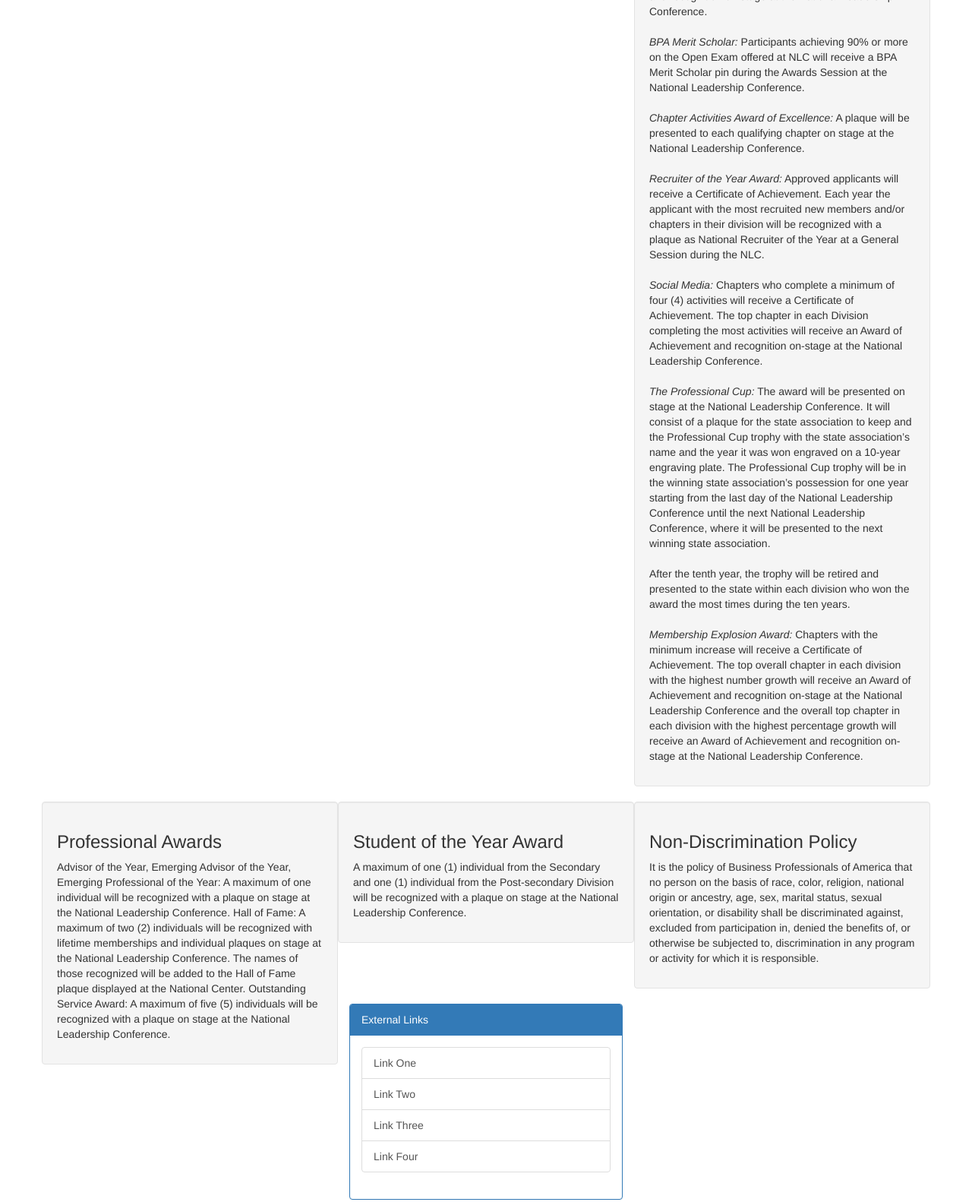
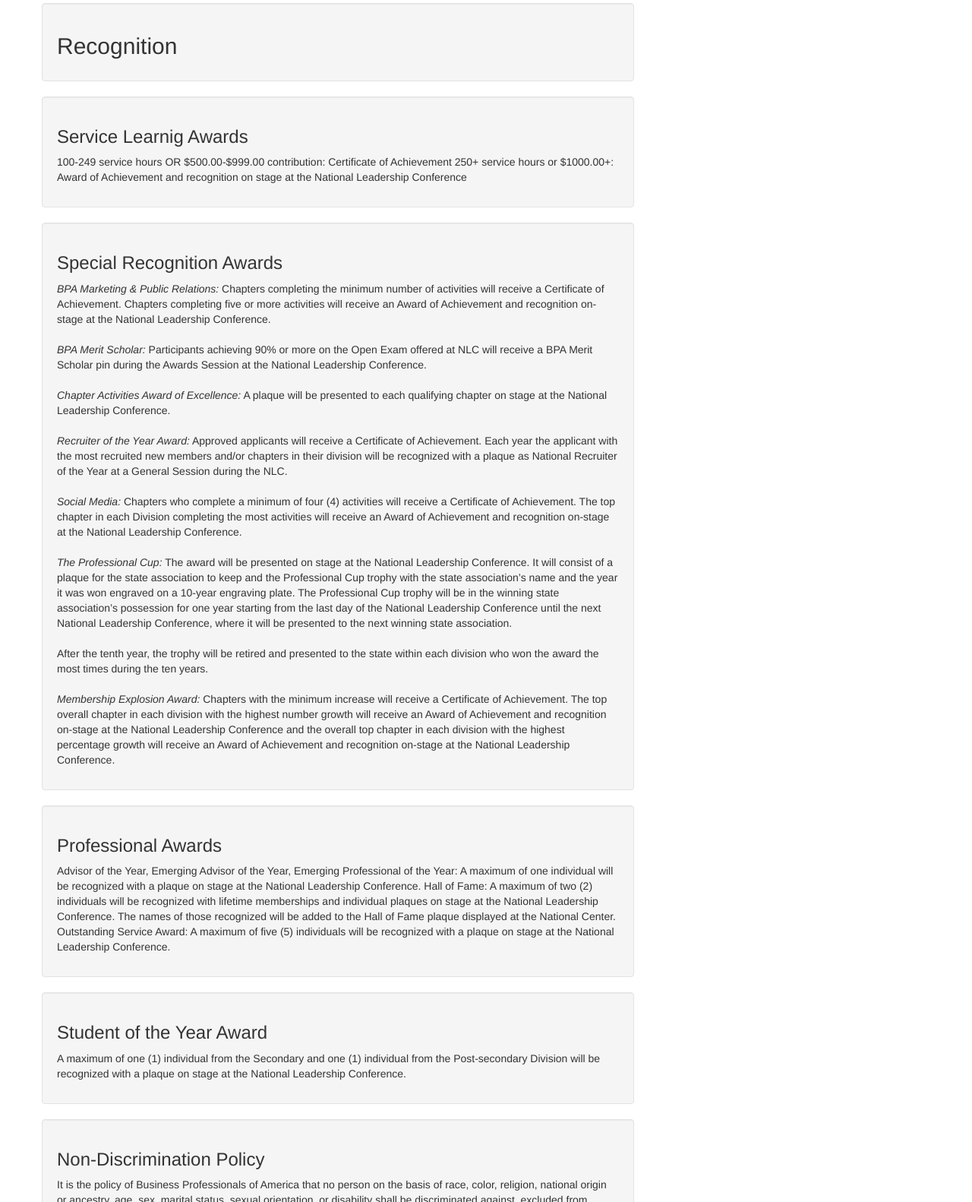
Before and after one commit to SquintyWolfe/bpa, a plain HTML site: page bpasiteNEW/index.htm in a window 1280 px wide. Shown: the part 1140-2722 px from the top of the page at 76% size. Drawn offline with Linux system fonts and the light colour scheme.

Commit message:
I moved the links towards the top
I also figured out the issue that we had.

```diff
--- a/bpasiteNEW/index.htm
+++ b/bpasiteNEW/index.htm
@@ -80,6 +80,19 @@
                    <h1>BPA Cares Program</h1>
                     <p>A BPA chapter aligned with the goals and mission of Business Professional of America is concerned with service. Business Professionals of America recommends chapters become involved in one or more of the BPA Cares programs it offers. Participation in this program means that members are engaging in worthwhile projects while having the opportunity to receive recognition from the national organization.</p>
                 </div><!--END MAIN CONTENT COLUMN-->
+                                <div class="col-xs-12 col-md-4">
+                    <div class="panel panel-primary">
+                        <div class="panel-heading">External Links</div>
+                        <div class="panel-body">
+                            <div class="list-group">
+                                <a class="list-group-item" href="#">Link One</a>
+                                <a class="list-group-item" href="#">Link Two</a>
+                                <a class="list-group-item" href="#">Link Three</a>
+                                <a class="list-group-item" href="#">Link Four</a>
+                            </div><!--END LIST-GROUP-->
+                        </div><!--END PANEL HEADING-->
+                    </div><!--END PANEL-->
+                </div><!--END EXTERNAL LINKS COLUMN-->
                 <div class="well col-xs-12 col-md-8">
                     <h3>Submission</h3>
                     <p>Service Learning Award Program and Special Recognition Award Program applications except Merit Scholar, Professional Cup and Membership Explosion must be submitted utilizing the online application. Submission applications must include all activity descriptions. Partial applications will not be accepted or combined. Do not begin the application online submission form until you have completed all activities.
@@ -106,15 +119,15 @@
                             <li>All activity descriptions must include title, organization benefiting from the project, date project completed, location of the project and description of the project.</li>
                         </ul>
                 </div>
-                <div class=" well col-xs-12 col-md-4">
+                <div class=" well col-xs-12 col-md-8">
                     <h2>Recognition</h2><!--we should center this -->
                 </div>
-                <div class=" well col-xs-12 col-md-4">
+                <div class=" well col-xs-12 col-md-8">
                     <h3>Service Learnig Awards</h3>
                     <p>100-249 service hours OR $500.00-$999.00 contribution: Certificate of Achievement
                     250+ service hours or $1000.00+: Award of Achievement and recognition on stage at the National Leadership Conference</p>
                 </div>
-                <div class="well col-xs-12 col-md-4">
+                <div class="well col-xs-12 col-md-8">
                     <h3>Special Recognition Awards</h3>
                     <p><em>BPA Marketing &amp; Public Relations:</em> Chapters completing the minimum number of activities will receive a Certificate of Achievement. Chapters completing five or more activities will receive an Award of Achievement and recognition on-stage at the National Leadership Conference.
                     <br />
@@ -139,7 +152,7 @@
                     <br />
                     <em>Membership Explosion Award:</em> Chapters with the minimum increase will receive a Certificate of Achievement. The top overall chapter in each division with the highest number growth will receive an Award of Achievement and recognition on-stage at the National Leadership Conference and the overall top chapter in each division with the highest percentage growth will receive an Award of Achievement and recognition on-stage at the National Leadership Conference. </p>
                 </div>
-                <div class="well col-xs-12 col-md-4">
+                <div class="well col-xs-12 col-md-8">
                     <h3>Professional Awards</h3>
                     <p>Advisor of the Year, Emerging Advisor of the Year, Emerging Professional of the Year: A maximum of one individual will be recognized with a plaque on stage at the National Leadership Conference.
 
@@ -147,27 +160,14 @@
 
                     Outstanding Service Award: A maximum of five (5) individuals will be recognized with a plaque on stage at the National Leadership Conference.</p>
                 </div>
-                <div class="well col-xs-12 col-md-4">
+                <div class="well col-xs-12 col-md-8">
                     <h3>Student of the Year Award</h3>
                     <p>A maximum of one (1) individual from the Secondary and one (1) individual from the Post-secondary Division will be recognized with a plaque on stage at the National Leadership Conference.</p>
                 </div>
-                <div class="well col-xs-12 col-md-4">
+                <div class="well col-xs-12 col-md-8">
                     <h3>Non-Discrimination Policy</h3>
                     <p>It is the policy of Business Professionals of America that no person on the basis of race, color, religion, national origin or ancestry, age, sex, marital status, sexual orientation, or disability shall be discriminated against, excluded from participation in, denied the benefits of, or otherwise be subjected to, discrimination in any program or activity for which it is responsible.</p>
                 </div>
-                <div class="col-xs-12 col-md-4">
-                    <div class="panel panel-primary">
-                        <div class="panel-heading">External Links</div>
-                        <div class="panel-body">
-                            <div class="list-group">
-                                <a class="list-group-item" href="#">Link One</a>
-                                <a class="list-group-item" href="#">Link Two</a>
-                                <a class="list-group-item" href="#">Link Three</a>
-                                <a class="list-group-item" href="#">Link Four</a>
-                            </div><!--END LIST-GROUP-->
-                        </div><!--END PANEL HEADING-->
-                    </div><!--END PANEL-->
-                </div><!--END EXTERNAL LINKS COLUMN-->
             </div><!--END ROW TWO-->
             <div class="row">
                 <footer class="footer">
```
